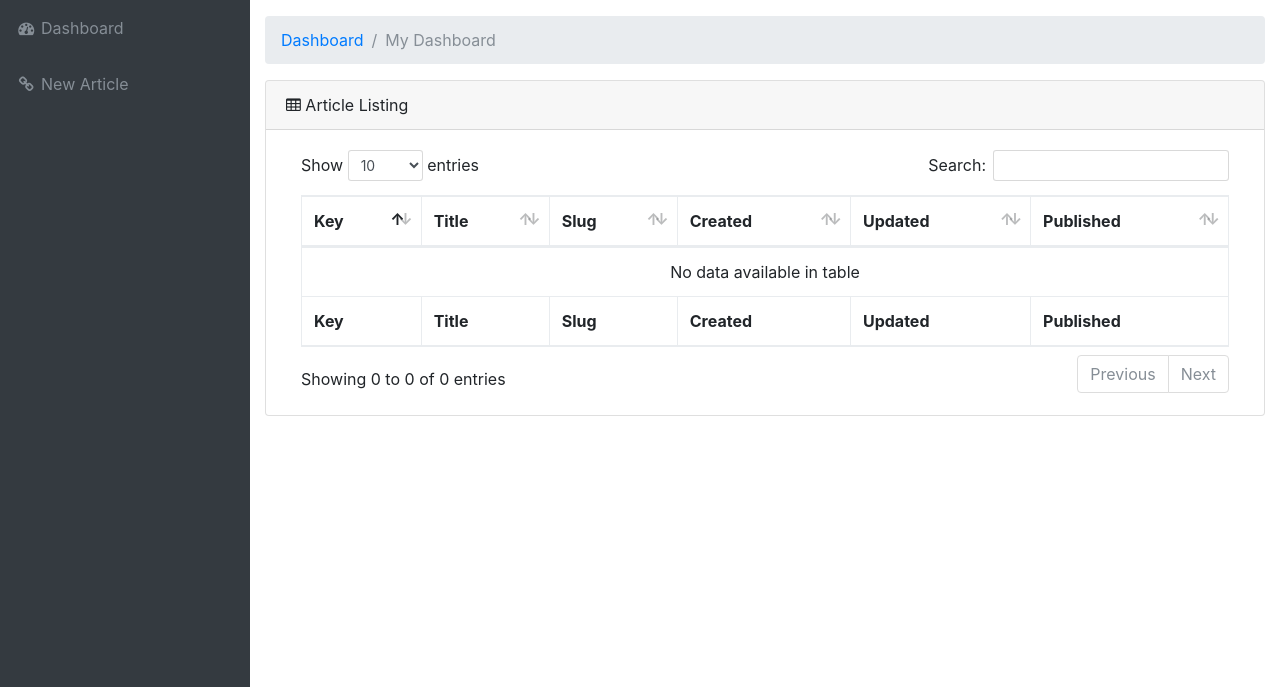
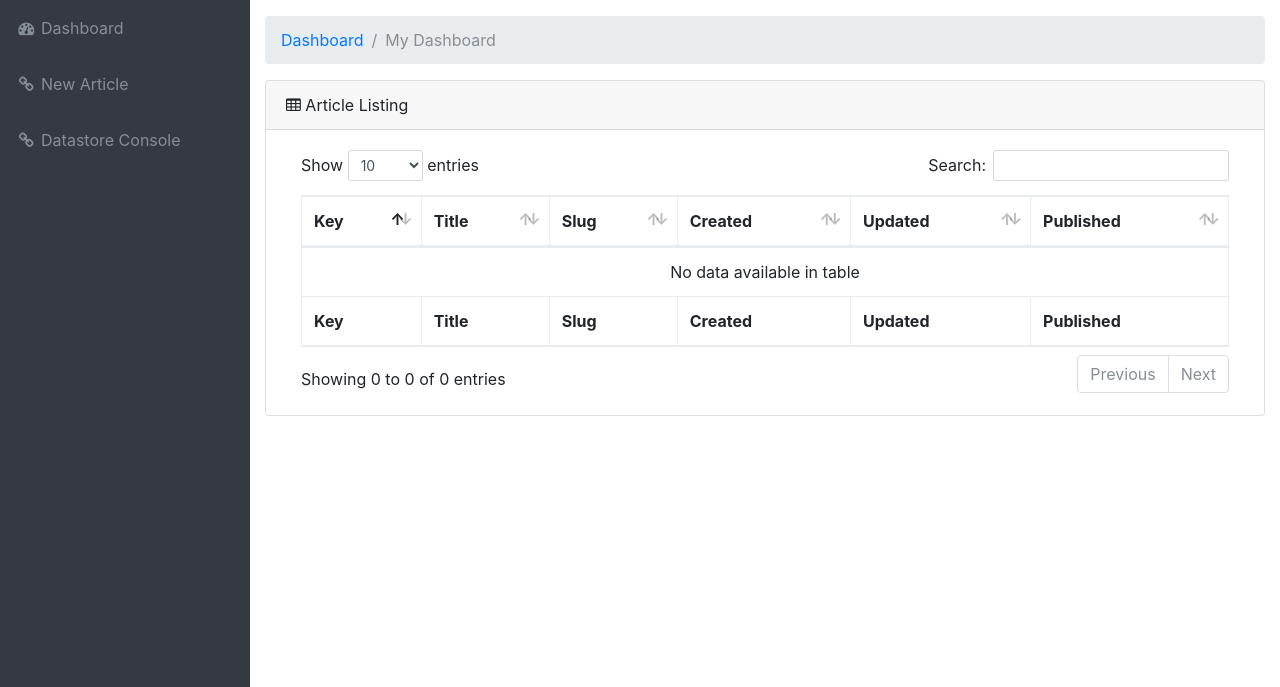
Before and after one commit to i2nes/app-engine-blog, a Flask app: template app/templates/editor/home_page.html in a window 1280 px wide. Shown: the part 56-743 px from the top of the page. Run offline with Flask 2, Linux system fonts and the light colour scheme; the template is opened without the code that fills it, so the values that code supplies are empty; some libraries are stand-ins or nearby versions.

Commit message:
Added link to Google Datastore Console

```diff
--- a/app/templates/editor/home_page.html
+++ b/app/templates/editor/home_page.html
@@ -37,6 +37,12 @@
           <a class="nav-link" href="#">
             <i class="fa fa-fw fa-link"></i>
             <span class="nav-link-text">New Article</span>
+          </a>
+        </li>
+        <li class="nav-item" data-toggle="tooltip" data-placement="right" title="Datastore Console">
+          <a class="nav-link" href="https://console.cloud.google.com/datastore/">
+            <i class="fa fa-fw fa-link"></i>
+            <span class="nav-link-text">Datastore Console</span>
           </a>
         </li>
       </ul>
```
